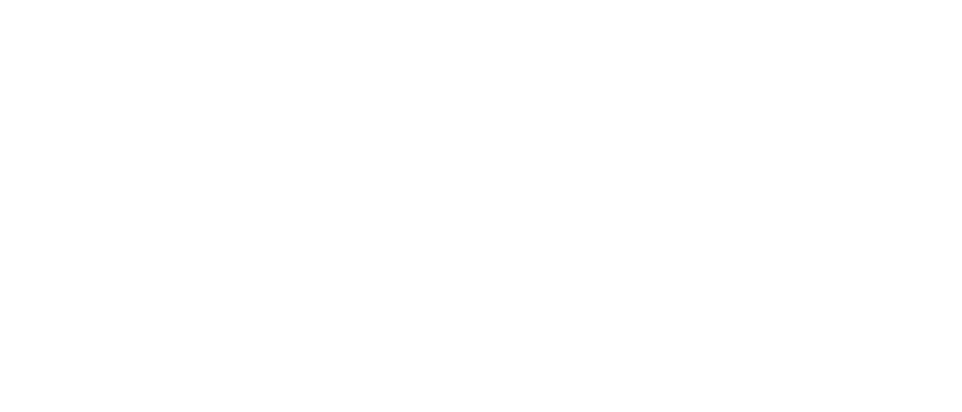
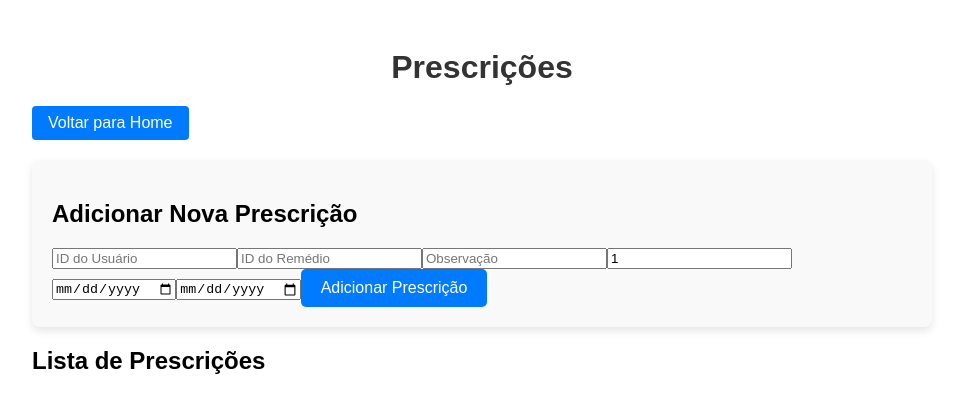
Before and after one commit to eoTREMBALAkrl/ari, a React (Vite) app in the folder ari/: page /prescricao in a window 1280 px wide. Before the commit this address had no page. Shown: the top 412 px of the page, without its empty margins (158-1120 px from the left). Built offline with nearby package versions, Linux system fonts and the light colour scheme.

Commit message:
rota prescrição

```diff
--- a/ari/src/App.css
+++ b/ari/src/App.css
@@ -33,3 +33,115 @@
   color: red;
   font-weight: bold;
 }
+
+.back-button {
+  background-color: #007bff;
+  color: white;
+  border: none;
+  padding: 8px 16px;
+  margin-bottom: 20px;
+  border-radius: 4px;
+  cursor: pointer;
+}
+
+.back-button:hover {
+  background-color: #0056b3;
+}
+
+.home-container {
+  max-width: 900px;
+  margin: 0 auto;
+  padding: 20px;
+  font-family: Arial, sans-serif;
+}
+
+h1 {
+  text-align: center;
+  color: #333;
+  margin-bottom: 20px;
+}
+
+.card {
+  background-color: #f9f9f9;
+  border-radius: 8px;
+  padding: 20px;
+  margin-bottom: 20px;
+  box-shadow: 0 4px 8px rgba(0, 0, 0, 0.1);
+}
+
+.user-info, .medicine-list, .prescription-list {
+  margin-top: 10px;
+}
+
+.medicine-item, .prescription-item {
+  padding: 10px;
+  border-bottom: 1px solid #ddd;
+}
+
+.medicine-item:last-child, .prescription-item:last-child {
+  border-bottom: none;
+}
+
+.navigation-buttons {
+  display: flex;
+  justify-content: center;
+  gap: 10px;
+  margin-top: 20px;
+}
+
+button {
+  padding: 10px 20px;
+  font-size: 16px;
+  cursor: pointer;
+  border: none;
+  border-radius: 5px;
+  color: white;
+  background-color: #007bff;
+  transition: background-color 0.3s ease;
+}
+
+button:hover {
+  background-color: #0056b3;
+}
+
+.prescriptions-container {
+  max-width: 900px;
+  margin: 0 auto;
+  padding: 20px;
+  font-family: Arial, sans-serif;
+}
+
+.back-button {
+  background-color: #007bff;
+  color: white;
+  border: none;
+  padding: 8px 16px;
+  margin-bottom: 20px;
+  border-radius: 4px;
+  cursor: pointer;
+}
+
+.back-button:hover {
+  background-color: #0056b3;
+}
+
+.card {
+  background-color: #f9f9f9;
+  border-radius: 8px;
+  padding: 20px;
+  margin-bottom: 20px;
+  box-shadow: 0 4px 8px rgba(0, 0, 0, 0.1);
+}
+
+.prescription-list {
+  list-style-type: none;
+  padding: 0;
+}
+
+.prescription-item {
+  background-color: #fff;
+  border: 1px solid #ddd;
+  border-radius: 5px;
+  padding: 15px;
+  margin-bottom: 10px;
+}
--- a/ari/src/components/home.tsx
+++ b/ari/src/components/home.tsx
@@ -1,7 +1,8 @@
 // src/components/Home.tsx
 import React, { useEffect, useState } from "react";
 import { useNavigate } from "react-router-dom";
-import {jwtDecode} from "jwt-decode";
+import { jwtDecode } from "jwt-decode";
+import "../App.css";
 
 type User = {
   id: number;
@@ -42,56 +43,41 @@
     const fetchData = async () => {
       try {
         const token = localStorage.getItem("token");
-        if (!token) {
-          throw new Error("Token de autenticação não encontrado");
-        }
+        if (!token) throw new Error("Token de autenticação não encontrado");
 
-        // Decodifica o token para extrair o userId
         const decoded = jwtDecode<TokenPayload>(token);
         const userId = decoded.id;
 
-        // Busca informações do usuário logado
         const userResponse = await fetch(`http://localhost:3333/usuario/${userId}`, {
           headers: { "Authorization": `Bearer ${token}` },
         });
 
-        if (userResponse.status === 401) {
-          throw new Error("Não autorizado");
-        }
+        if (userResponse.status === 401) throw new Error("Não autorizado");
 
         const userData = await userResponse.json();
-        setUser(userData.usuario); // Atualiza o estado com os dados do usuário
+        setUser(userData.usuario);
 
-        // Busca medicamentos do usuário
         const medicinesResponse = await fetch("http://localhost:3333/remedio", {
           headers: { "Authorization": `Bearer ${token}` },
         });
 
-        if (medicinesResponse.status === 401) {
-          throw new Error("Não autorizado");
-        }
+        if (medicinesResponse.status === 401) throw new Error("Não autorizado");
 
         const medicinesData = await medicinesResponse.json();
-        setMedicines(Array.isArray(medicinesData) ? medicinesData : []);
+        setMedicines(Array.isArray(medicinesData.remedios) ? medicinesData.remedios : []);
 
-        // Busca prescrições do usuário
         const prescriptionsResponse = await fetch("http://localhost:3333/prescricao", {
           headers: { "Authorization": `Bearer ${token}` },
         });
 
-        if (prescriptionsResponse.status === 401) {
-          throw new Error("Não autorizado");
-        }
+        if (prescriptionsResponse.status === 401) throw new Error("Não autorizado");
 
         const prescriptionsData = await prescriptionsResponse.json();
-        setPrescriptions(Array.isArray(prescriptionsData) ? prescriptionsData : []);
+        setPrescriptions(Array.isArray(prescriptionsData.prescricoes) ? prescriptionsData.prescricoes : []);
       } catch (error) {
         console.error("Erro ao buscar dados:", error);
-
-        if (error.message === "Não autorizado") {
         alert("Sessão expirada. Faça login novamente.");
         navigate("/login");
-        }
       }
     };
 
@@ -100,9 +86,13 @@
 
   return (
     <div className="home-container">
-      <h1>Informações do Paciente</h1>
+      <h1>Bem-vindo ao Sistema de Monitoramento de Medicamentos</h1>
+
+      {/* Card de Informações do Usuário */}
+      <div className="card">
+        <h2>Informações do Paciente</h2>
         {user ? (
-        <div>
+          <div className="user-info">
             <p><strong>Nome:</strong> {user.nome}</p>
             <p><strong>Email:</strong> {user.email}</p>
             <p><strong>Status:</strong> {user.status ? "Ativo" : "Inativo"}</p>
@@ -110,43 +100,50 @@
         ) : (
           <p>Carregando dados do paciente...</p>
         )}
+      </div>
 
+      {/* Card de Medicamentos */}
+      <div className="card">
         <h2>Medicamentos</h2>
-      <ul>
         {medicines.length > 0 ? (
-          medicines.map((medicine) => (
-            <li key={medicine.id}>
+          <ul className="medicine-list">
+            {medicines.map((medicine) => (
+              <li key={medicine.id} className="medicine-item">
                 <p><strong>Nome:</strong> {medicine.nome}</p>
                 <p><strong>Função:</strong> {medicine.funcao}</p>
                 <p><strong>Dosagem:</strong> {medicine.dosagem}</p>
               </li>
-          ))
+            ))}
+          </ul>
         ) : (
           <p>Nenhum medicamento encontrado.</p>
         )}
-      </ul>
+      </div>
 
+      {/* Card de Prescrições */}
+      <div className="card">
         <h2>Prescrições</h2>
-      <ul>
         {prescriptions.length > 0 ? (
-          prescriptions.map((prescription) => (
-            <li key={prescription.id}>
+          <ul className="prescription-list">
+            {prescriptions.map((prescription) => (
+              <li key={prescription.id} className="prescription-item">
                 <p><strong>Remédio:</strong> {prescription.remedio.nome}</p>
                 <p><strong>Observação:</strong> {prescription.observacao || "Nenhuma"}</p>
                 <p><strong>Frequência:</strong> {prescription.frequencia} vezes ao dia</p>
                 <p><strong>Data Início:</strong> {new Date(prescription.dataInicio).toLocaleDateString()}</p>
                 <p><strong>Data Fim:</strong> {new Date(prescription.dataFim).toLocaleDateString()}</p>
               </li>
-          ))
+            ))}
+          </ul>
         ) : (
           <p>Nenhuma prescrição encontrada.</p>
         )}
-      </ul>
+      </div>
 
-      {/* Navegação para outras páginas */}
+      {/* Botões de Navegação */}
       <div className="navigation-buttons">
-        <button onClick={() => navigate("/remedio")}>Remédio</button>
-        <button onClick={() => navigate("/prescricao")}>Prescrição</button>
+        <button onClick={() => navigate("/remedio")}>Remédios</button>
+        <button onClick={() => navigate("/prescricao")}>Prescrições</button>
         <button onClick={() => navigate("/historico")}>Histórico</button>
         <button onClick={() => navigate("/responsavel")}>Responsável</button>
       </div>
--- /dev/null
+++ b/ari/src/components/prescricao.tsx
@@ -0,0 +1,224 @@
+// src/components/Prescricao.tsx
+import React, { useEffect, useState } from "react";
+import { useNavigate } from "react-router-dom";
+import "../App.css"
+
+type Medicine = {
+  id: number;
+  nome: string;
+  dosagem: string;
+};
+
+type User = {
+  id: number;
+  nome: string;
+};
+
+type Prescription = {
+  id: number;
+  usuario: User;
+  remedio: Medicine;
+  observacao?: string;
+  frequencia: number;
+  dataInicio: string;
+  dataFim: string;
+  status: boolean;
+};
+
+const Prescricao: React.FC = () => {
+  const [prescriptions, setPrescriptions] = useState<Prescription[]>([]);
+  const [newPrescription, setNewPrescription] = useState({
+    idUsuario: "",
+    idRemedio: "",
+    observacao: "",
+    frequencia: 1,
+    dataInicio: "",
+    dataFim: ""
+  });
+  const [editingPrescription, setEditingPrescription] = useState<Prescription | null>(null);
+  const navigate = useNavigate();
+
+  useEffect(() => {
+    fetchPrescriptions();
+  }, []);
+
+  const fetchPrescriptions = async () => {
+    try {
+      const token = localStorage.getItem("token");
+      if (!token) throw new Error("Token de autenticação não encontrado");
+
+      const response = await fetch("http://localhost:3333/prescricao", {
+        headers: { "Authorization": `Bearer ${token}` }
+      });
+
+      if (!response.ok) {
+        throw new Error("Erro ao buscar prescrições");
+      }
+
+      const data = await response.json();
+      setPrescriptions(data);
+    } catch (error: any) {
+      console.error("Erro ao buscar prescrições:", error);
+      if (error.message === "Não autorizado") navigate("/login");
+    }
+  };
+
+  const handleAddPrescription = async () => {
+    try {
+      const token = localStorage.getItem("token");
+      const response = await fetch("http://localhost:3333/prescricao", {
+        method: "POST",
+        headers: {
+          "Content-Type": "application/json",
+          "Authorization": `Bearer ${token}`
+        },
+        body: JSON.stringify(newPrescription)
+      });
+
+      if (response.ok) {
+        fetchPrescriptions();
+        setNewPrescription({
+          idUsuario: "",
+          idRemedio: "",
+          observacao: "",
+          frequencia: 1,
+          dataInicio: "",
+          dataFim: ""
+        });
+      }
+    } catch (error) {
+      console.error("Erro ao adicionar prescrição:", error);
+    }
+  };
+
+  const handleEditPrescription = async () => {
+    if (!editingPrescription) return;
+
+    try {
+      const token = localStorage.getItem("token");
+      const response = await fetch(`http://localhost:3333/prescricao/${editingPrescription.id}`, {
+        method: "PUT",
+        headers: {
+          "Content-Type": "application/json",
+          "Authorization": `Bearer ${token}`
+        },
+        body: JSON.stringify(editingPrescription)
+      });
+
+      if (response.ok) {
+        fetchPrescriptions();
+        setEditingPrescription(null);
+      }
+    } catch (error) {
+      console.error("Erro ao editar prescrição:", error);
+    }
+  };
+
+  const handleDeletePrescription = async (id: number) => {
+    try {
+      const token = localStorage.getItem("token");
+      const response = await fetch(`http://localhost:3333/prescricao/${id}`, {
+        method: "DELETE",
+        headers: { "Authorization": `Bearer ${token}` }
+      });
+
+      if (response.ok) fetchPrescriptions();
+    } catch (error) {
+      console.error("Erro ao deletar prescrição:", error);
+    }
+  };
+
+  return (
+    <div className="prescriptions-container">
+      <h1>Prescrições</h1>
+      <button onClick={() => navigate("/")} className="back-button">Voltar para Home</button>
+
+      <div className="card">
+        <h2>Adicionar Nova Prescrição</h2>
+        <input
+          type="text"
+          placeholder="ID do Usuário"
+          value={newPrescription.idUsuario}
+          onChange={(e) => setNewPrescription({ ...newPrescription, idUsuario: e.target.value })}
+        />
+        <input
+          type="text"
+          placeholder="ID do Remédio"
+          value={newPrescription.idRemedio}
+          onChange={(e) => setNewPrescription({ ...newPrescription, idRemedio: e.target.value })}
+        />
+        <input
+          type="text"
+          placeholder="Observação"
+          value={newPrescription.observacao}
+          onChange={(e) => setNewPrescription({ ...newPrescription, observacao: e.target.value })}
+        />
+        <input
+          type="number"
+          placeholder="Frequência"
+          value={newPrescription.frequencia}
+          onChange={(e) => setNewPrescription({ ...newPrescription, frequencia: Number(e.target.value) })}
+        />
+        <input
+          type="date"
+          placeholder="Data Início"
+          value={newPrescription.dataInicio}
+          onChange={(e) => setNewPrescription({ ...newPrescription, dataInicio: e.target.value })}
+        />
+        <input
+          type="date"
+          placeholder="Data Fim"
+          value={newPrescription.dataFim}
+          onChange={(e) => setNewPrescription({ ...newPrescription, dataFim: e.target.value })}
+        />
+        <button onClick={handleAddPrescription}>Adicionar Prescrição</button>
+      </div>
+
+      <h2>Lista de Prescrições</h2>
+      <ul className="prescription-list">
+        {prescriptions.map((prescription) => (
+          <li key={prescription.id} className="prescription-item">
+            {editingPrescription?.id === prescription.id ? (
+              <>
+                <input
+                  type="text"
+                  value={editingPrescription.observacao || ""}
+                  onChange={(e) => setEditingPrescription({ ...editingPrescription, observacao: e.target.value })}
+                />
+                <input
+                  type="number"
+                  value={editingPrescription.frequencia}
+                  onChange={(e) => setEditingPrescription({ ...editingPrescription, frequencia: Number(e.target.value) })}
+                />
+                <input
+                  type="date"
+                  value={editingPrescription.dataInicio}
+                  onChange={(e) => setEditingPrescription({ ...editingPrescription, dataInicio: e.target.value })}
+                />
+                <input
+                  type="date"
+                  value={editingPrescription.dataFim}
+                  onChange={(e) => setEditingPrescription({ ...editingPrescription, dataFim: e.target.value })}
+                />
+                <button onClick={handleEditPrescription}>Salvar</button>
+                <button onClick={() => setEditingPrescription(null)}>Cancelar</button>
+              </>
+            ) : (
+              <>
+                <p><strong>Remédio:</strong> {prescription.remedio.nome} ({prescription.remedio.dosagem})</p>
+                <p><strong>Observação:</strong> {prescription.observacao || "Nenhuma"}</p>
+                <p><strong>Frequência:</strong> {prescription.frequencia} vezes ao dia</p>
+                <p><strong>Data Início:</strong> {new Date(prescription.dataInicio).toLocaleDateString()}</p>
+                <p><strong>Data Fim:</strong> {new Date(prescription.dataFim).toLocaleDateString()}</p>
+                <button onClick={() => setEditingPrescription(prescription)}>Editar</button>
+                <button onClick={() => handleDeletePrescription(prescription.id)}>Deletar</button>
+              </>
+            )}
+          </li>
+        ))}
+      </ul>
+    </div>
+  );
+};
+
+export default Prescricao;
--- a/ari/src/components/remedio.tsx
+++ b/ari/src/components/remedio.tsx
@@ -39,7 +39,7 @@
       }
 
       const data = await response.json();
-      setMedicines(data.remedios);
+      setMedicines(Array.isArray(data.remedios) ? data.remedios : []);
     } catch (error: any) {
       setError(error.message);
       if (error.message.includes("Não autorizado")) navigate("/login");
@@ -102,7 +102,7 @@
     <div className="medicines-container">
       <h1>Lista de Remédios</h1>
       {error && <p className="error-message">{error}</p>}
-
+      <button onClick={() => navigate("/home")} className="back-button">Voltar para Home</button>
       <h2>Adicionar Novo Remédio</h2>
       <input
         type="text"
@@ -124,7 +124,7 @@
       />
       <button onClick={handleAddMedicine}>Adicionar</button>
 
-      {medicines.length > 0 ? (
+      {medicines && medicines.length > 0 ? (
         <ul>
           {medicines.map((medicine) => (
             <li key={medicine.id} className="medicine-item">
--- a/ari/src/main.tsx
+++ b/ari/src/main.tsx
@@ -4,6 +4,7 @@
 import Cadastro from "../src/components/cadastro";
 import Home from "../src/components/home"
 import Remedio from "./components/remedio";
+import Prescricao from "./components/prescricao";
 import { BrowserRouter as Router, Routes, Route } from "react-router-dom";
 
 ReactDOM.createRoot(document.getElementById("root")!).render(
@@ -14,6 +15,7 @@
         <Route path="/cadastro" element={<Cadastro />} />
         <Route path="/home" element={<Home />} />
         <Route path="/remedio" element={<Remedio/>}/>
+        <Route path="/prescricao" element={<Prescricao/>}/>
       </Routes>
     </Router>
   </React.StrictMode>
```
Lines whose indentation alone changed are shown as unchanged.
